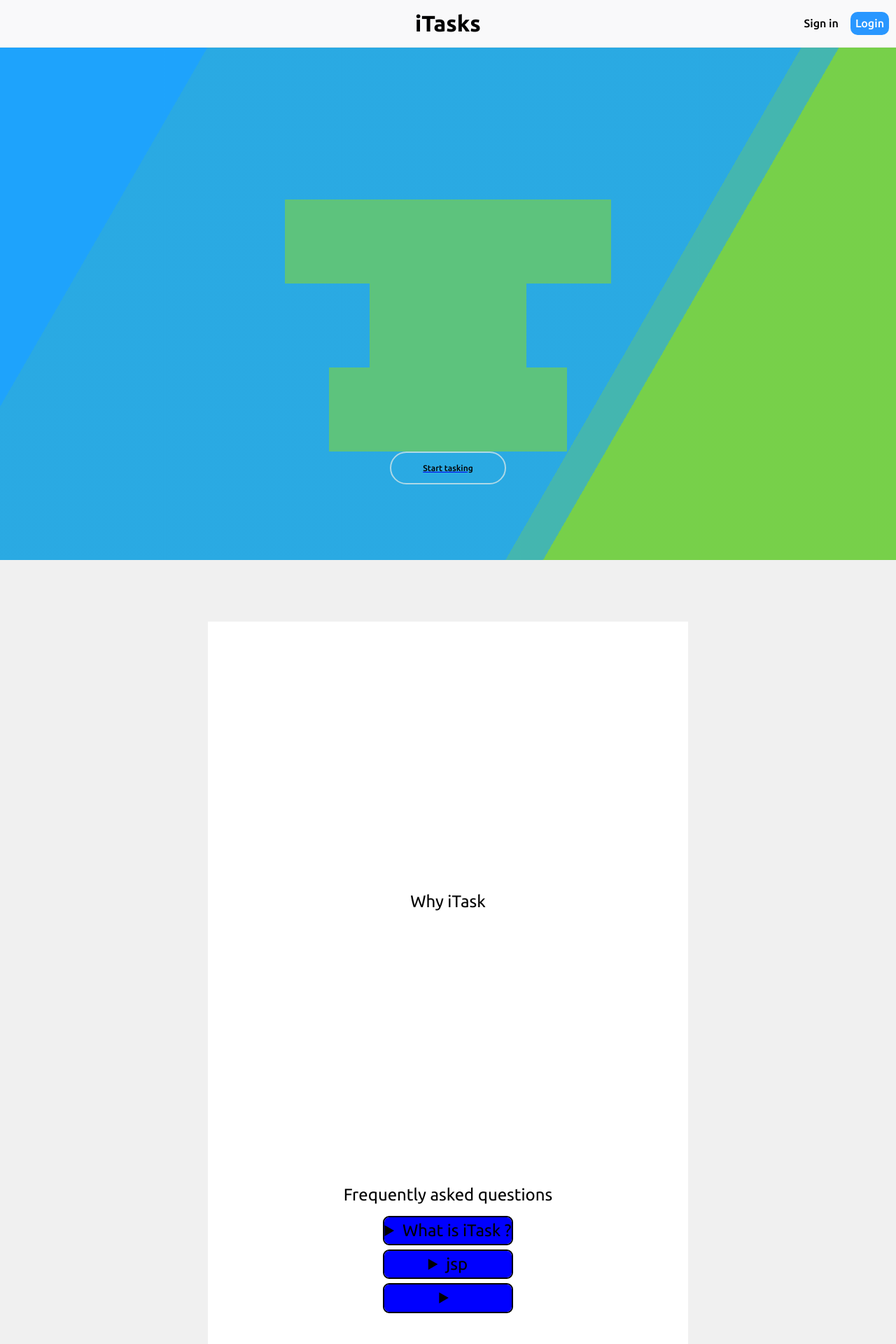
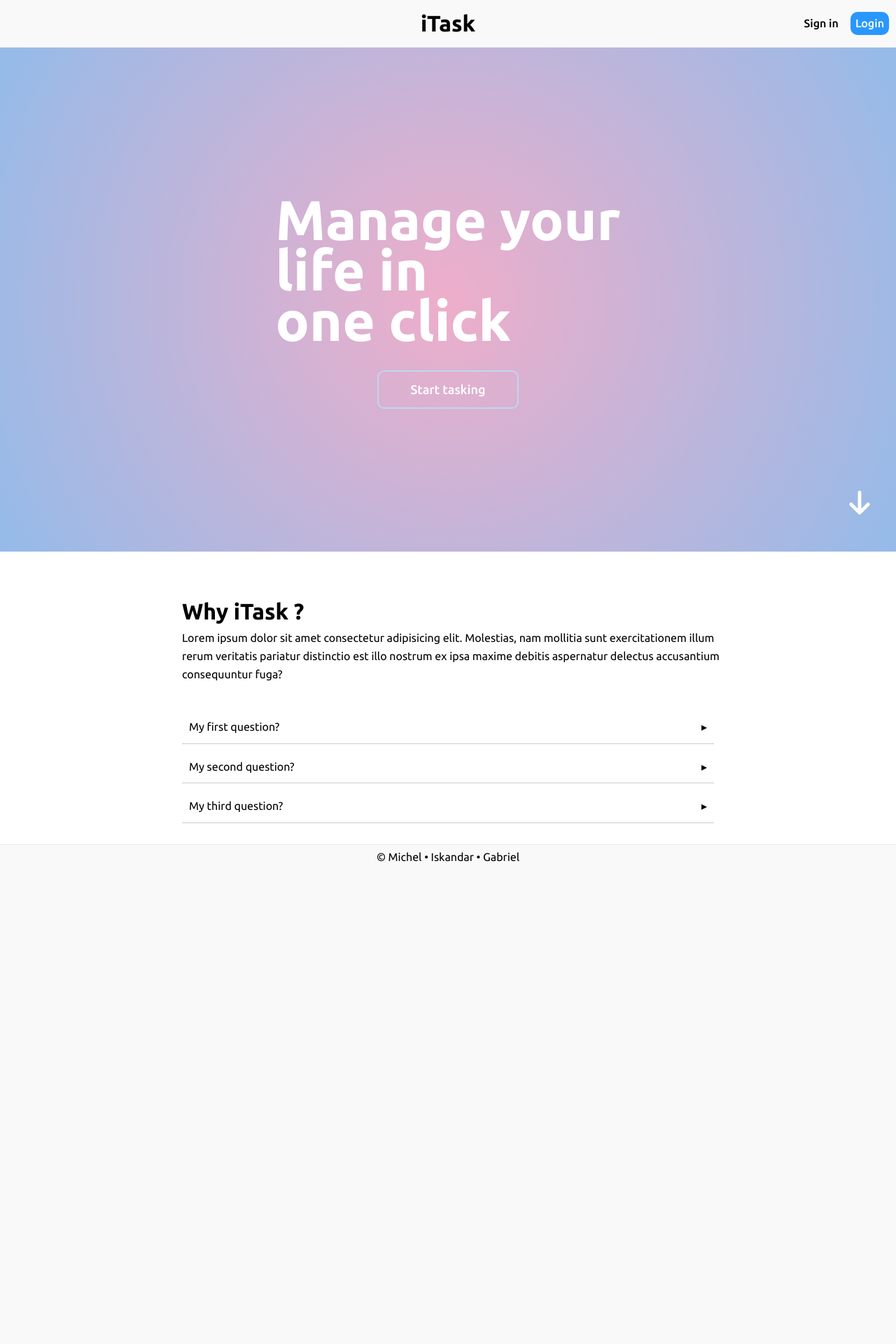
Before and after one commit to freshkii/iTask, a Python web app: template templates/home.html in a window 1280 px wide. Shown: the top 1920 px of the page at 70% size. After the commit the page ends 1231 px from the top, so only its background shows below. Run offline with Jinja, Linux system fonts and the light colour scheme; the template is opened without the code that fills it, so the values that code supplies are empty.

Commit message:
v2 of home page

```diff
--- a/logs.py
+++ b/logs.py
@@ -18,7 +18,10 @@ def add_log(log: str):
 
 def save_logs():
     with open("logs.json") as f:
-        content = {} if len(json.readlines()) else json.load(f)
+        try:
+            content = json.load(f)
+        except json.JSONDecodeError:
+            content = {}
         content[init_date] = logs
 
     with open("logs.json", "w") as f:
--- a/static/auth.css
+++ b/static/auth.css
@@ -29,7 +29,7 @@ body {
 input[type="text"],
 input[type="password"] {
   width: 100%;
-  padding: 10px;
+  padding: 12px;
   border: 1.5px solid #ccc;
   border-radius: 4px;
   outline: none;
@@ -54,7 +54,7 @@ input[type="password"]:valid {
   top: 50%;
   left: 10px;
   transform: translate(-6px, -50%);
-  background: #ffffff;
+  background: white;
   pointer-events: none;
   padding: 0 5px;
   transition:
--- a/static/home.css
+++ b/static/home.css
@@ -1,51 +1,255 @@
 body {
-    font-family: Arial, sans-serif;
-    line-height: 1.6;
-    background-color: #f0f0f0; /* Example background color */
-    text-align: center;
+    scroll-behavior: smooth;
 }
 
-.header {
-    background-color: #333;
-    color: #fff;
-    padding: 10px 0;
-    position: fixed;
-    top: 0;
+main {
+    margin: 0;
+    padding: 0;
+    width: inherit;
+    display: flex;
+    justify-content: start;
+}
+
+#hero-banner-section {
+    position: relative;
+    height: 90vh;
     width: 100%;
-    z-index: 1000; /* Ensure header is above other content */
-    transition: top 0.3s ease; /* Smooth transition for hiding/showing */
     display: flex;
+    flex-direction: column;
     align-items: center;
     justify-content: center;
-    animation: slide_down 1s;
+    background: rgb(238,174,202);
+    background: radial-gradient(circle, rgba(238,174,202,1) 0%, rgba(148,187,233,1) 100%);
+    overflow: hidden;
+    color: white;
+    text-align: center;
+    gap: 1rem;
 }
 
-.header h1 {
-    margin: 0;
-    padding: 0 20px;
-    font-size: 24px;
+.hero-banner-text {
+    position: relative;
+    font-size: 5rem;
+    font-weight: bold;
+    display: flex;
+    flex-direction: column;
+    align-items:first baseline;
 }
 
-.header nav ul {
-    list-style-type: none;
+.hero-banner-text p {
+    position: relative;
     padding: 0;
-    text-align: right;
+    line-height: 4.5rem;
 }
 
-.header nav ul li {
-    display: inline-block;
-    margin-right: 20px;
+.hero-banner-text p:nth-child(1) {
+    animation: fade_and_slide_in 0.9s ease-in-out;
 }
 
-.header nav ul li a {
-    color: #fff;
-    text-decoration: none;
-    transition: color 0.3s ease;
+.hero-banner-text p:nth-child(2) {
+    animation: fade_and_slide_in 1.1s ease-in-out;
 }
 
-.header nav ul li a:hover {
-    color: #380606;
+.hero-banner-text p:nth-child(3) {
+    animation: fade_and_slide_in 1.3s ease-in-out;
 }
+
+.enroll-button {
+    margin-top: 20px;
+    text-decoration: none;
+    position: relative;
+    z-index: 1;
+    box-sizing: border-box;
+    height: 50px; /* set a fixed height so it will not be resized when we zoom the button */
+}
+
+.enroll-button button {
+    animation: 1.5s slide_in_button ease-in-out;
+    border: 2px solid rgb(190, 214, 243);
+    border-radius: 10px;
+    padding: 15px 45px;
+    background-color: transparent;
+    color: white;
+    font-size: 18px;
+    cursor: pointer;
+    transition: background border box-shadow 0.6s ease-in-out;
+}
+
+.enroll-button button:hover {
+    border: transparent;
+    background: rgb(177,174,238);
+    box-shadow: 0 0 5px 5px rgba(182, 184, 204, 0.5);
+    font-size: 18.3px;
+}
+
+.enroll-button button:focus {
+    background-color: rgb(124, 153, 189);
+    border-color: transparent;
+}
+
+.scroll-button {
+    position: absolute;
+    bottom: 10px;
+    right: 10px;
+    background-color: transparent;
+    animation:
+        move_up_down 0.5s infinite alternate ease-in-out,
+        1.5s slide_in_button ease-in-out;
+}
+
+.scroll-button button:hover {
+    background-color: transparent;
+}
+
+.scroll-button button:focus {
+    background-color: transparent;
+}
+
+.scroll-button button {
+    border-radius: 50%;
+}
+
+.scroll-button img {
+    width: 70px;
+    object-fit:fill;
+    height: auto;
+}
+
+#qa-section {
+    display: flex;
+    flex-direction: column;
+    align-items: first baseline;
+    padding: 20px;
+    width: 800px;
+}
+
+.presentation-sub-section {
+    padding: 40px 0;
+    width: inherit;
+}
+
+
+h2 {
+    font-size: 2rem;
+}
+
+.qa {
+    margin-bottom: 10px;
+    width: inherit;
+}
+
+.accordion-input {
+    display: none;
+}
+
+.accordion-label {
+    display: block;
+    cursor: pointer;
+    padding: 10px;
+    border-bottom: 1px solid #ccc;
+    transition: background-color 0.3s;
+}
+
+.answer {
+    max-height: 0;
+    overflow: hidden;
+    transition: max-height 0.3s ease-out;
+}
+
+.accordion-input:checked ~ .answer {
+    max-height: 200px;
+    transition: max-height 0.3s ease-out;
+}
+
+/* Arrow icon */
+.accordion-label::after {
+    content: "\25B8";
+    float: right;
+    transition: transform 0.3s ease-out;
+}
+
+.accordion-input:checked + .accordion-label::after {
+    transform: rotate(90deg);
+}
+
+
+@keyframes slide_in_button {
+    0% {
+        opacity: 0;
+    }
+    50% {
+        opacity: 0.3;
+        transform: translateY(100%);
+    }
+    100% {
+        opacity: 1;
+        transform: translateY(0);
+    }
+}
+
+@keyframes fade_and_slide_in {
+    0% {
+        opacity: 0;
+        color: rgba(255, 255, 255, 0);
+        transform: translateY(100%);
+    }
+    50% {
+        opacity: 1;
+        color: rgba(255, 255, 255, 0);
+        transform: translateY(50%);
+    }
+    100% {
+        opacity: 1;
+        color: rgba(255, 255, 255, 1);
+        transform: translateY(0);
+    }
+}
+
+@keyframes move_in {
+    0% {
+        transform: translateY(0);
+    }
+    50% {
+        transform: translateY(-100%);
+    }
+    100% {
+        transform: translateY(0);
+    }
+}
+
+@keyframes move_up_down {
+    0% {
+        bottom: 10px;
+    }
+    100% {
+        bottom: 30px;
+    }
+}
+
+/*
+
+.hero-banner {
+    display: flex;
+    flex-direction: column;
+    align-items: center;
+    justify-content: space-evenly;
+    background-color: red;
+    width: 100%;
+    height: 100svh;
+}
+
+.hero-banner-text {
+    display: flex;
+    flex-direction: column;
+    align-items: first baseline;
+    font-size: 4.6rem;
+    font-weight: bold;
+}
+
+.hero-banner button {
+    padding: 20px;
+    font-size: 1rem;
+    border-radius: 15px;
+} */
 
 .full-size-section {
     height: 100vh; /* Full viewport height for each section */
@@ -55,6 +259,7 @@ body {
     align-items: center;
     justify-content: center;
 }
+
 .frequent_container{
     height: 100vh; /* Full viewport height for each section */
     background-color: #fff; /* Example background color */
@@ -72,20 +277,19 @@ details{
     margin-right: 250px;
     overflow:hidden;
 }
+
 details summary{
     background-color:blue;
 }
 
-details:open summary{
+details[open] summary{
     border-bottom:0px;
 }
 
 
-
-
 .intro_section {
     position:relative;
-    height: 100vh; /* Full viewport height for each section */
+    height: auto;
     font-size: 75px;
     font-weight:bold;
     display: flex;
--- a/static/layout.css
+++ b/static/layout.css
@@ -20,6 +20,7 @@ html {
 
 body {
     height: 100%;
+    line-height: 1.6;
     display: flex;
     flex-direction: column;
     background-color: var(--background-primary);
--- a/templates/home.html
+++ b/templates/home.html
@@ -8,41 +8,57 @@
 
 {% block content %}
 
-<div class="main-content">
-    <div id="intro" class="intro_section">
-    <div class="bg"></div>
-    <div class="bg bg2"></div>
-    <div class="bg bg3"></div>
-    <p>Manage Your</p>
-    <p>Life In</p>
-    <p>One Click</p>
-    <a href="/app">
-        <button><div>Start tasking</div></button>
+<section id="hero-banner-section">
+    <div class="hero-banner-text">
+        <p>Manage your</p>
+        <p>life in</p>
+        <p>one click</p>
+    </div>
+    <a class="enroll-button" href="/app">
+        <button>
+            Start tasking
+        </button>
     </a>
+    <a class="scroll-button" href="#qa-section">
+        <button>
+            <img src="{{ url_for('static', filename='assets/scroll.svg')}}" />
+        </button>
+    </a>
+</section>
+<section id="qa-section">
+    <div class="presentation-sub-section">
+        <h2>Why iTask ?</h2>
+        <p>Lorem ipsum dolor sit amet consectetur adipisicing elit. Molestias, nam mollitia sunt exercitationem illum rerum veritatis pariatur distinctio est illo nostrum ex ipsa maxime debitis aspernatur delectus accusantium consequuntur fuga?</p>
     </div>
-    <div id="section1" class="full-size-section">Why iTask</div>
-    <div id="section2" class="frequent_container">
-    <p>Frequently asked questions</p>
-    <div class="questionContainer">
-        <details id="details">
-        <summary>What is iTask ?</summary>
-        <p>
-            iTask is a tool recommended for everyone, it allows you to
-            organise everything at one place.
-        </p>
-        </details>
-        <details id="details">
-        <summary>jsp</summary>
-        caca
-        </details>
-        <details id="details">
-        <summary></summary>
-        pipi
-        </details>
+    <div class="qa-container">
+        <div class="qa">
+            <input type="checkbox" id="q1" class="accordion-input">
+            <label for="q1" class="accordion-label">My first question?</label>
+            <div class="answer">
+                <p>Lorem, ipsum dolor sit amet consectetur adipisicing elit. Ut quia unde numquam exercitationem architecto quasi iure. Et nam eius voluptate voluptas amet! Fugit sapiente asperiores sequi perferendis sunt dignissimos necessitatibus?</p>
+            </div>
+        </div>
+        <div class="qa">
+            <input type="checkbox" id="q2" class="accordion-input">
+            <label for="q2" class="accordion-label">My second question?</label>
+            <div class="answer">
+                <p>Lorem ipsum dolor sit amet consectetur, adipisicing elit. Quae modi saepe eveniet, magni enim maiores voluptatibus numquam corporis obcaecati possimus necessitatibus ducimus. Odit iusto consequuntur obcaecati numquam error soluta rem.</p>
+            </div>
+        </div>
+        <div class="qa">
+            <input type="checkbox" id="q3" class="accordion-input">
+            <label for="q3" class="accordion-label">My third question?</label>
+            <div class="answer">
+                <p>Lorem ipsum dolor, sit amet consectetur adipisicing elit. Animi dolor tempore perspiciatis sunt. Optio, quos molestiae. Officiis est debitis deleniti fugit accusantium, doloribus sed. Eaque laboriosam neque alias omnis deleniti.</p>
+            </div>
+        </div>
     </div>
-    </div>
-    <div id="section3" class="full-size-section">Section 3 Content</div>
-</div>
+</section>
+
+<section id="content-section">
+
+</section>
+
 {% endblock content %}
 
 {% block scripts %}
--- a/templates/layout.html
+++ b/templates/layout.html
@@ -4,7 +4,7 @@
 <head>
     <meta charset="UTF-8">
     <meta name="viewport" content="width=device-width, initial-scale=1.0">
-    <title>iTasks{% block title %}{% endblock title %}</title>
+    <title>iTask {% block title %}{% endblock title %}</title>
     <link rel="stylesheet" href="{{ url_for('static', filename='layout.css')}}">
     {% block styles %} {% endblock styles %}
     <link
@@ -17,7 +17,7 @@
 <body>
     <header>
         <a href="/" id="Title">
-            <h1>iTasks</h1>
+            <h1>iTask</h1>
         </a>
         <div class="buttons-container">
             <div id="header-loader">
```
Also changed, not shown: logs.json (+7 -0 lines), templates/auth.html (+17 -5 lines), static/assets/scroll.svg (added).
